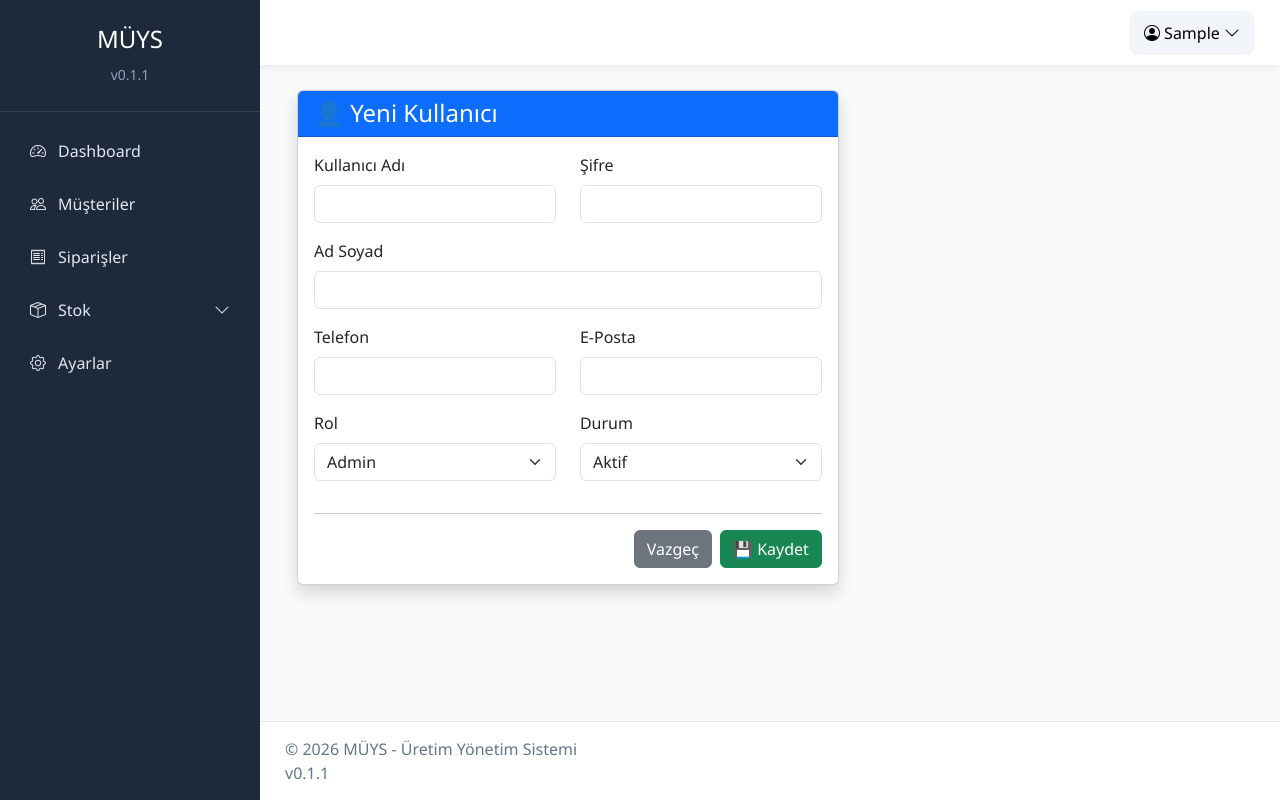
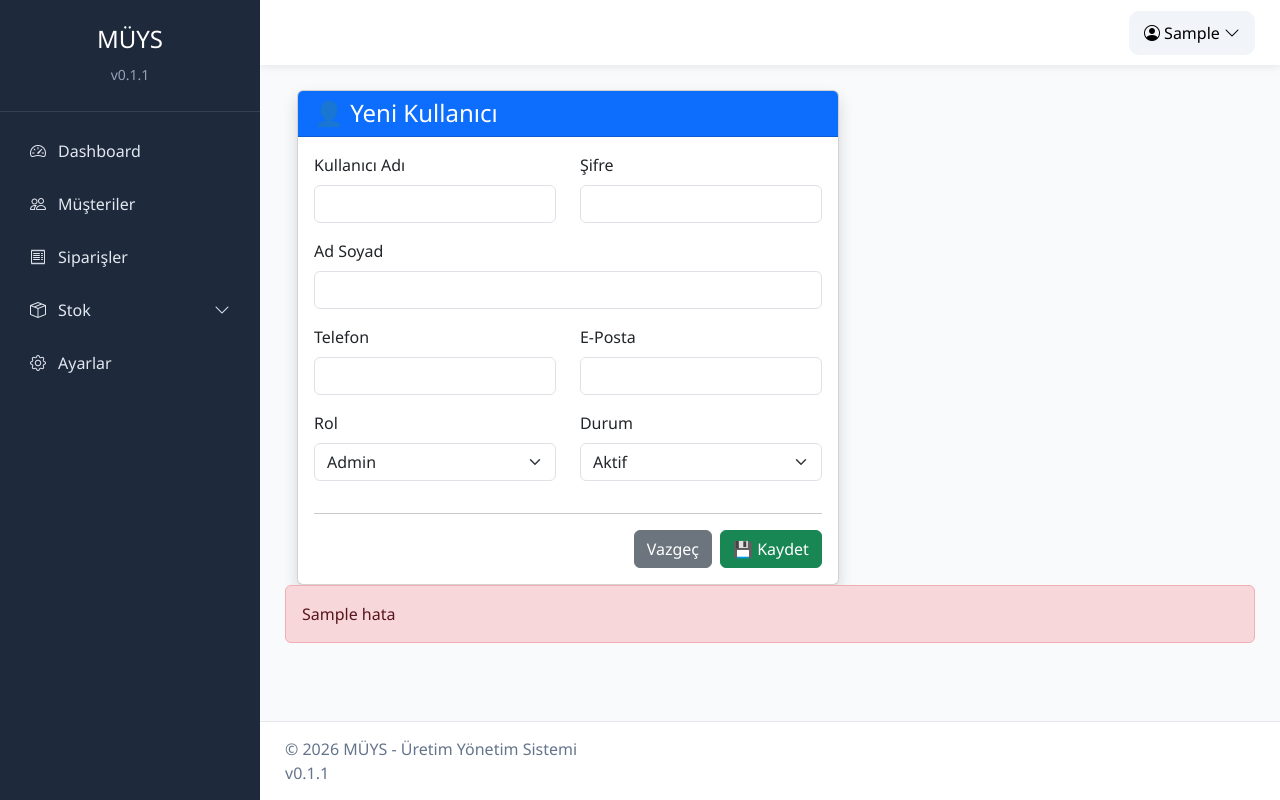
Before and after one commit to ulucam/muys-fastapi, a FastAPI app: template app/templates/kullanici/ekle.html in a window 1280 px wide. Run offline with FastAPI, Linux system fonts and the light colour scheme; the template is opened without the code that fills it: most values are stand-ins (such as "Sample title", 1, 10 or a date in 2020); parts of the project's set-up code (start-up, migrations or seed data) failed here and were passed over.

Commit message:
Update ekle.html

```diff
--- a/app/templates/kullanici/ekle.html
+++ b/app/templates/kullanici/ekle.html
@@ -214,4 +214,9 @@
 
 </div>
 
+{% if hata %}
+<div class="alert alert-danger">
+    {{ hata }}
+</div>
+{% endif %}
 {% endblock %}
```
